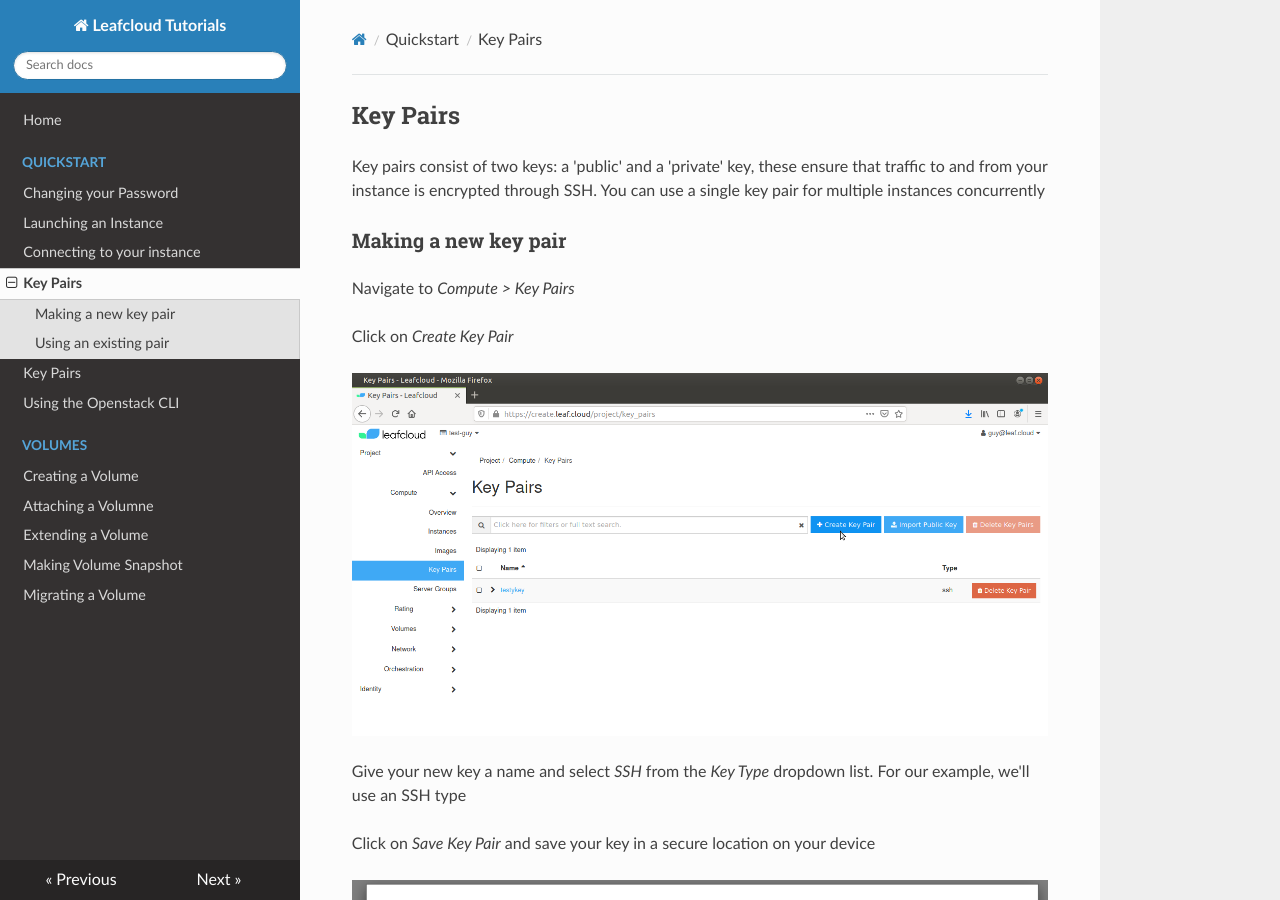
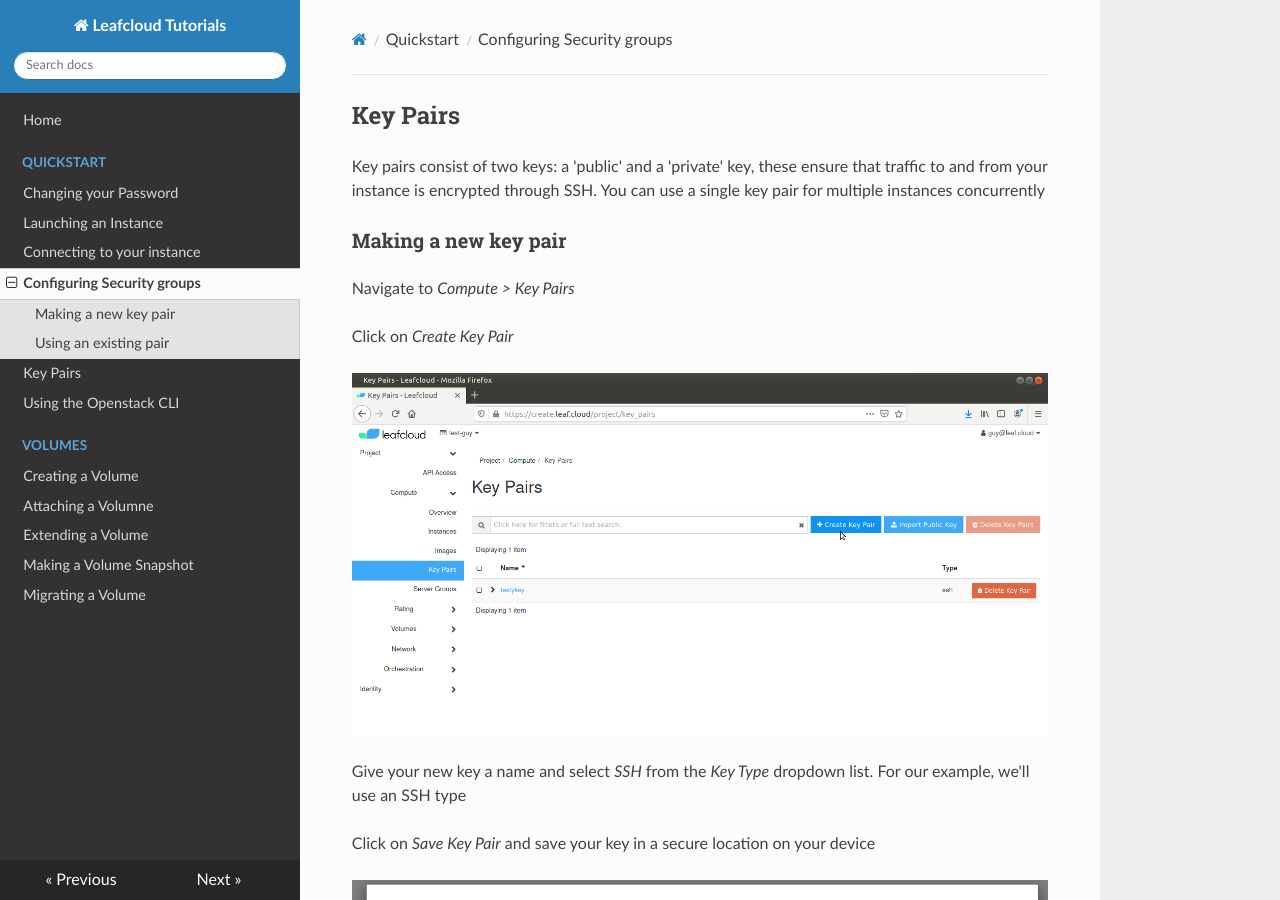
Before and after one commit to leafcloudhq/documentation-rtd, an MkDocs documentation site: the page built from docs/quickstart/Configuring-security-groups.md, in a window 1280 px wide and 900 px high. Built offline with MkDocs 1.6.1, drawn with Linux system fonts in a browser that asks for light colours; nearby versions of some CDN libraries.

Commit message:
fixed some typos

```diff
--- a/mkdocs.yml
+++ b/mkdocs.yml
@@ -5,14 +5,14 @@
           - Changing your Password: quickstart/Changing-your-password.md
           - Launching an Instance: quickstart/Launching-an-instance.md
           - Connecting to your instance: quickstart/Log-in-to-your-instance.md
-          - Key Pairs: quickstart/Configuring-security-groups.md
+          - Configuring Security groups: quickstart/Configuring-security-groups.md
           - Key Pairs: quickstart/Key-pairs.md
           - Using the Openstack CLI: quickstart/Using-Openstack-CLI.md
     - Volumes:
           - Creating a Volume: volumes/Creating-a-new-volume.md
           - Attaching a Volumne: volumes/Attaching-a-volume-to-your-instance.md
           - Extending a Volume: volumes/Extending-a-bootable-volume.md
-          - Making Volume Snapshot: volumes/Make-a-volume-snapshot.md
+          - Making a Volume Snapshot: volumes/Make-a-volume-snapshot.md
           - Migrating a Volume: volumes/Migrating-a-volume.md
 
 theme: readthedocs
```
